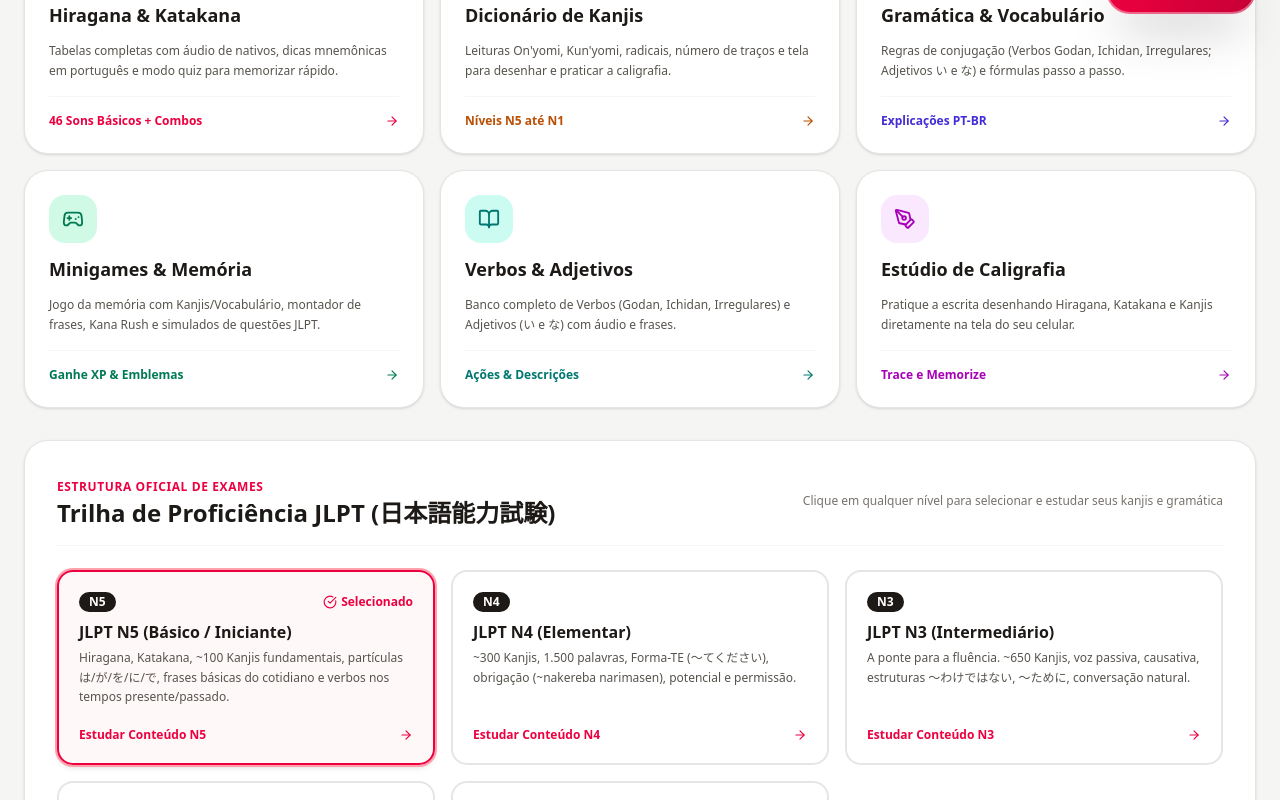
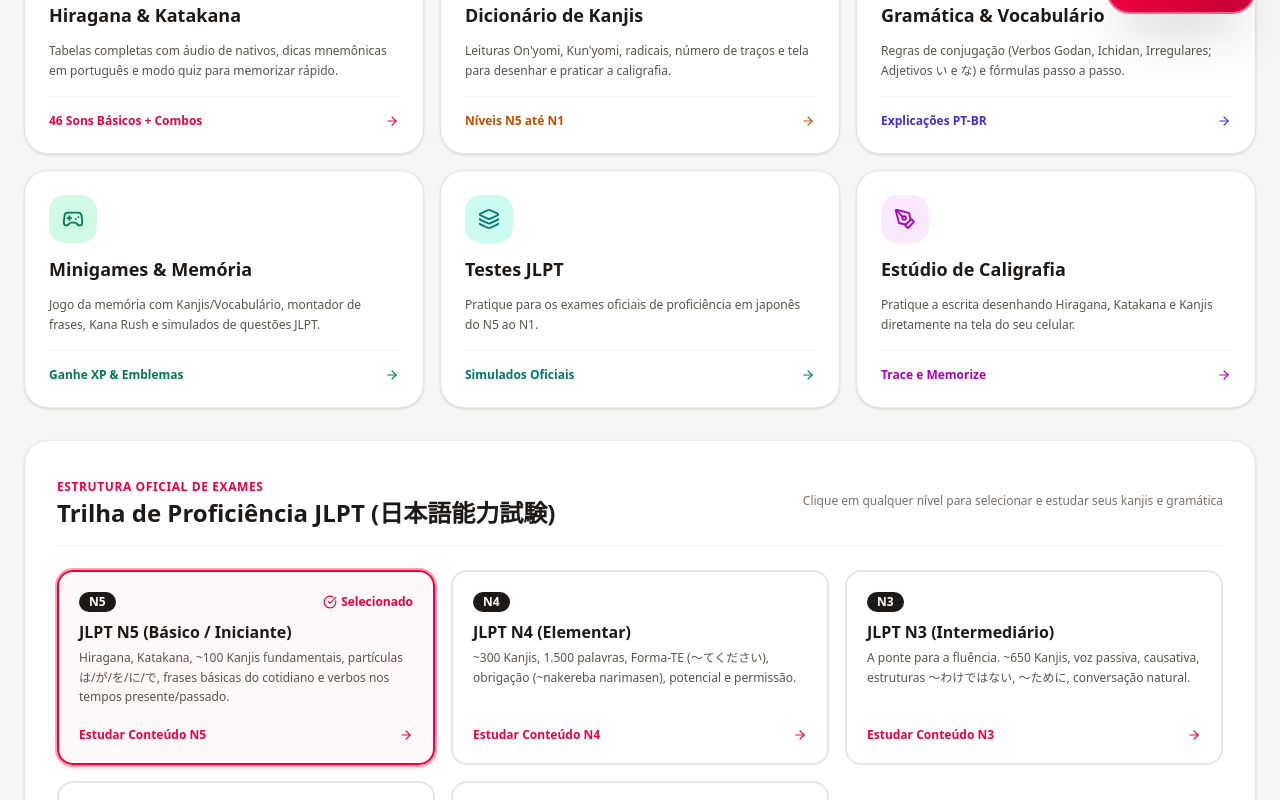
Before and after one commit to nordicr1/NihonGo-App, a React (Vite) app: page / in a window 1280 px wide. Shown: the part 762-1562 px from the top of the page. Built offline with nearby package versions, Linux system fonts and the light colour scheme.

Commit message:
refactor: replace verbs and adjectives category with JLPT Tests

```diff
--- a/src/App.tsx
+++ b/src/App.tsx
@@ -6,7 +6,7 @@ import { HomeHub } from './components/HomeHub';
 import { KanaExplorer } from './components/KanaExplorer';
 import { KanjiDictionary } from './components/KanjiDictionary';
 import { VocabGrammarHub } from './components/VocabGrammarHub';
-import { VerbsAdjectivesHub } from './components/VerbsAdjectivesHub';
+import { JlptTestsHub } from './components/JlptTestsHub';
 import { GamesHub } from './components/GamesHub';
 import { SentenceAnalyzer } from './components/SentenceAnalyzer';
 import { SenseiChat } from './components/SenseiChat';
@@ -17,7 +17,7 @@ import { Sparkles, Bot, Zap } from 'lucide-react';
 
 export default function App() {
   const [currentTab, setCurrentTab] = useState<
-    'hub' | 'kana' | 'kanji' | 'grammar' | 'verbs' | 'games' | 'analyzer' | 'sensei' | 'drawing' | 'conversation'
+    'hub' | 'kana' | 'kanji' | 'grammar' | 'tests' | 'games' | 'analyzer' | 'sensei' | 'drawing' | 'conversation'
   >('hub');
   const [selectedJlpt, setSelectedJlpt] = useState<JLPTLevel>('N5');
   const [userStats, setUserStats] = useState<UserStats>(loadUserStats);
@@ -153,8 +153,8 @@ export default function App() {
           />
         )}
 
-        {currentTab === 'verbs' && (
-          <VerbsAdjectivesHub
+        {currentTab === 'tests' && (
+          <JlptTestsHub
             selectedJlpt={selectedJlpt}
             onSelectJlpt={setSelectedJlpt}
             onGainXp={handleGainXp}
--- a/src/components/Header.tsx
+++ b/src/components/Header.tsx
@@ -4,8 +4,8 @@ import { getLevelTitle } from '../utils/storage';
 import { Sparkles, Flame, Trophy, Bot, BookOpen, Compass, Gamepad2, Layers, PenTool } from 'lucide-react';
 
 interface HeaderProps {
-  currentTab: 'hub' | 'kana' | 'kanji' | 'grammar' | 'verbs' | 'games' | 'analyzer' | 'sensei' | 'drawing' | 'conversation';
-  onTabChange: (tab: 'hub' | 'kana' | 'kanji' | 'grammar' | 'verbs' | 'games' | 'analyzer' | 'sensei' | 'drawing' | 'conversation') => void;
+  currentTab: 'hub' | 'kana' | 'kanji' | 'grammar' | 'tests' | 'games' | 'analyzer' | 'sensei' | 'drawing' | 'conversation';
+  onTabChange: (tab: 'hub' | 'kana' | 'kanji' | 'grammar' | 'tests' | 'games' | 'analyzer' | 'sensei' | 'drawing' | 'conversation') => void;
   selectedJlpt: JLPTLevel;
   onJlptChange: (level: JLPTLevel) => void;
   userStats: UserStats;
@@ -176,15 +176,15 @@ export const Header: React.FC<HeaderProps> = ({
 
           <button
             type="button"
-            onClick={() => onTabChange('verbs')}
+            onClick={() => onTabChange('tests')}
             className={`flex items-center gap-1.5 px-3 py-1.5 rounded-lg transition-all whitespace-nowrap cursor-pointer ${
-              currentTab === 'verbs'
+              currentTab === 'tests'
                 ? 'bg-emerald-600 text-white font-semibold shadow-sm'
                 : 'text-stone-300 hover:text-white hover:bg-stone-800'
             }`}
           >
             <Layers size={16} />
-            <span>Verbos & Adjetivos</span>
+            <span>Testes JLPT</span>
           </button>
 
           <button
--- a/src/components/HomeHub.tsx
+++ b/src/components/HomeHub.tsx
@@ -31,10 +31,10 @@ const JAPANESE_TIPS = [
     tab: 'grammar' as const
   },
   {
-    title: 'Adjetivos I e Adjetivos NA',
-    content: 'Adjetivos em japonês se dividem em dois grupos. Os <strong>Adjetivos-I</strong> terminam em "i" e se conjugam como verbos (ex: atsui -> atsuknai). Os <strong>Adjetivos-NA</strong> precisam do "na" antes de um substantivo (ex: kirei na hana).',
-    buttonText: 'Ver Adjetivos ➔',
-    tab: 'verbs' as const
+    title: 'Testes de Proficiência JLPT',
+    content: 'Para se acostumar com o estilo da prova, pratique com os <strong>Testes JLPT</strong>. Resolva questões focadas no nível que você está estudando (N5 ao N1).',
+    buttonText: 'Acessar Testes ➔',
+    tab: 'tests' as const
   },
   {
     title: 'Não existe som de L nem V no japonês',
@@ -89,7 +89,7 @@ const CHANGELOG = [
 ];
 
 interface HomeHubProps {
-  onTabChange: (tab: 'hub' | 'kana' | 'kanji' | 'grammar' | 'verbs' | 'games' | 'analyzer' | 'sensei' | 'drawing' | 'conversation') => void;
+  onTabChange: (tab: 'hub' | 'kana' | 'kanji' | 'grammar' | 'tests' | 'games' | 'analyzer' | 'sensei' | 'drawing' | 'conversation') => void;
   selectedJlpt: JLPTLevel;
   onJlptChange: (level: JLPTLevel) => void;
   userStats: UserStats;
@@ -281,24 +281,24 @@ export const HomeHub: React.FC<HomeHubProps> = ({
           </div>
         </div>
 
-        {/* Module 5: Verbos & Adjetivos */}
+        {/* Module 5: Testes JLPT */}
         <div
-          onClick={() => onTabChange('verbs')}
+          onClick={() => onTabChange('tests')}
           className="bg-white p-6 rounded-3xl border border-stone-200 shadow-sm hover:border-teal-400 hover:shadow-lg transition-all duration-300 cursor-pointer flex flex-col justify-between group"
         >
           <div className="space-y-3">
             <div className="w-12 h-12 rounded-2xl bg-teal-100 text-teal-700 flex items-center justify-center font-bold text-xl group-hover:scale-110 transition-transform">
-              <BookOpen size={22} />
+              <Layers size={22} />
             </div>
             <h3 className="font-extrabold text-lg text-stone-900 group-hover:text-teal-700 transition-colors">
-              Verbos & Adjetivos
+              Testes JLPT
             </h3>
             <p className="text-xs text-stone-600 leading-relaxed">
-              Banco completo de Verbos (Godan, Ichidan, Irregulares) e Adjetivos (い e な) com áudio e frases.
+              Pratique para os exames oficiais de proficiência em japonês do N5 ao N1.
             </p>
           </div>
           <div className="mt-4 pt-4 border-t border-stone-100 flex items-center justify-between text-xs font-bold text-teal-700">
-            <span>Ações & Descrições</span>
+            <span>Simulados Oficiais</span>
             <ArrowRight size={14} className="group-hover:translate-x-1 transition-transform" />
           </div>
         </div>
--- /dev/null
+++ b/src/components/JlptTestsHub.tsx
@@ -0,0 +1,57 @@
+import React from 'react';
+import { JLPTLevel } from '../types';
+import { Layers, HelpCircle } from 'lucide-react';
+
+interface JlptTestsHubProps {
+  selectedJlpt: JLPTLevel;
+  onSelectJlpt: (level: JLPTLevel) => void;
+  onGainXp: (amount: number, reason: string) => void;
+}
+
+export const JlptTestsHub: React.FC<JlptTestsHubProps> = ({
+  selectedJlpt,
+  onSelectJlpt
+}) => {
+  const levels: JLPTLevel[] = ['N5', 'N4', 'N3', 'N2', 'N1'];
+
+  return (
+    <div className="max-w-7xl mx-auto px-4 sm:px-6 py-6 space-y-6">
+      <div className="bg-white rounded-3xl p-6 sm:p-8 border border-stone-200 shadow-sm">
+        <div className="flex items-center gap-3 mb-2">
+          <div className="w-10 h-10 rounded-xl bg-teal-100 flex items-center justify-center text-teal-600">
+            <Layers size={22} />
+          </div>
+          <h2 className="text-2xl font-black text-stone-900">Testes de Proficiência JLPT</h2>
+        </div>
+        <p className="text-stone-600 text-sm max-w-2xl">
+          Selecione o nível que deseja praticar. Os testes simulam questões reais focadas em vocabulário, gramática e leitura (Em breve).
+        </p>
+
+        {/* Level Selector */}
+        <div className="flex flex-wrap gap-2 mt-6">
+          {levels.map(level => (
+            <button
+              key={level}
+              onClick={() => onSelectJlpt(level)}
+              className={`px-4 py-2 rounded-xl font-bold text-sm transition-all shadow-sm active:scale-95 ${
+                selectedJlpt === level
+                  ? 'bg-teal-600 text-white'
+                  : 'bg-stone-100 text-stone-600 hover:bg-stone-200 hover:text-stone-900'
+              }`}
+            >
+              {level}
+            </button>
+          ))}
+        </div>
+      </div>
+
+      <div className="bg-stone-50 rounded-3xl p-8 border border-dashed border-stone-300 flex flex-col items-center justify-center text-center space-y-4 min-h-[300px]">
+        <HelpCircle size={40} className="text-stone-300" />
+        <h3 className="text-lg font-bold text-stone-800">Testes {selectedJlpt} em Desenvolvimento</h3>
+        <p className="text-sm text-stone-500 max-w-md">
+          Os simulados oficais e baterias de testes para o nível {selectedJlpt} estão sendo preparados e serão adicionados em breve. Continue acompanhando as atualizações!
+        </p>
+      </div>
+    </div>
+  );
+};
```
